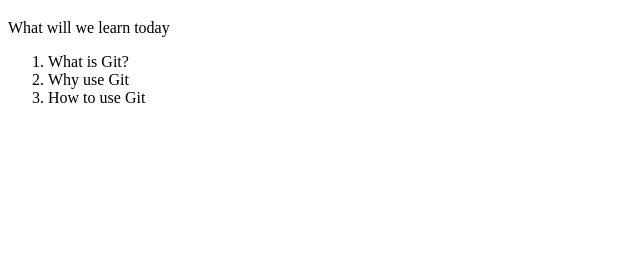
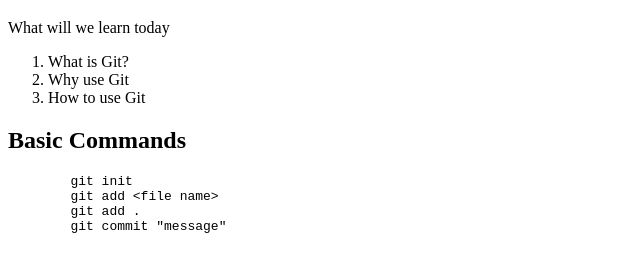
Before and after one commit to Pidot20/git_class, a plain HTML site: page index.html in a window 1280 px wide. Shown: the part 61-332 px from the top of the page, without its empty margins (0-640 px from the left). Drawn offline with Linux system fonts and the light colour scheme.

Commit message:
git command

```diff
--- a/index.html
+++ b/index.html
@@ -15,5 +15,14 @@
         <li>Why use Git</li>
         <li>How to use Git</li>
     </ol>
+
+    <h2>Basic Commands</h2>
+
+    <pre>
+        git init
+        git add &lt;file name&gt;
+        git add .
+        git commit "message"
+    </pre>
 </body>
 </html>
```
